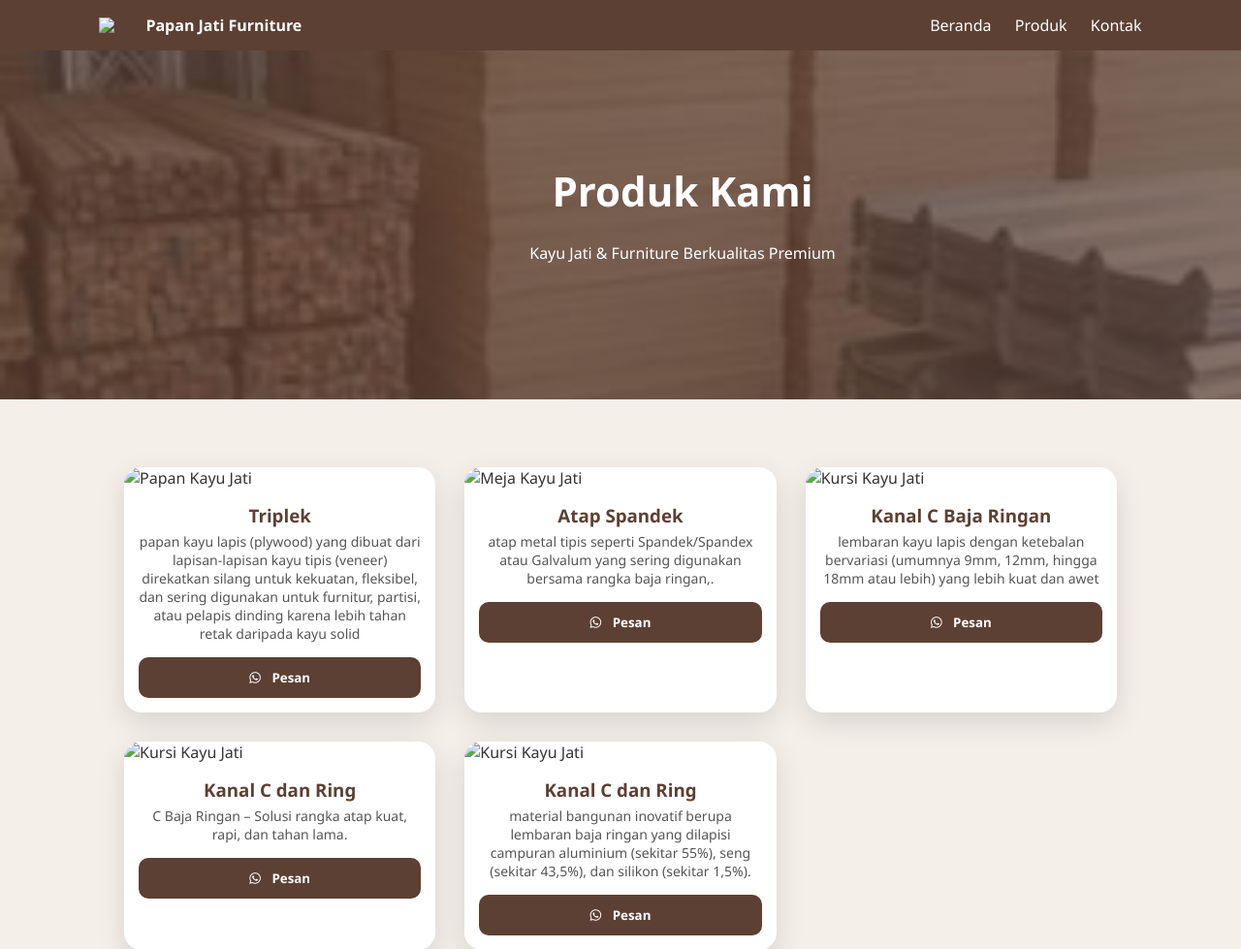
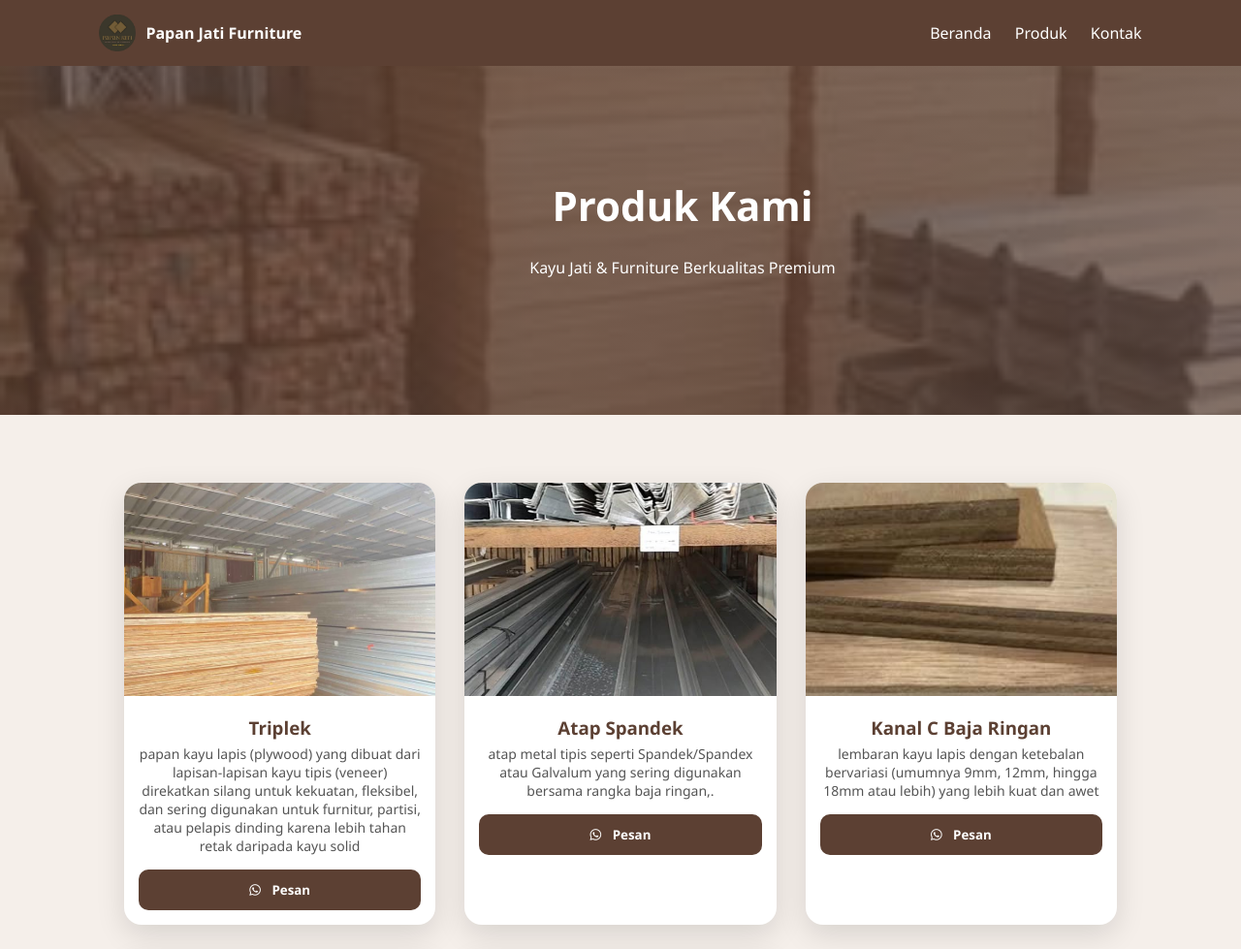
Before and after one commit to papanjatifurniture/PAPAN-JATI-FURNITURE, a plain HTML site: page produk.html in a window 1280 px wide. Shown: the top 979 px of the page at 97% size. Drawn offline with Linux system fonts and the light colour scheme; files whose address does not match are found by name.

Commit message:
Update produk.html

```diff
--- a/produk.html
+++ b/produk.html
@@ -17,7 +17,7 @@
 <!-- NAVBAR -->
 <nav class="navbar">
     <div class="nav-left">
-        <img src="images/logo.png" class="logo-img">
+        <img src="logo.png" class="logo-img">
         <span class="logo-text">Papan Jati Furniture</span>
     </div>
 
@@ -56,7 +56,7 @@
     <div class="produk-grid">
 
         <div class="produk-card">
-            <img src="images/Triplek.jpg" alt="Papan Kayu Jati">
+            <img src="Triplek.jpg" alt="Papan Kayu Jati">
             <h3>Triplek</h3>
             <p>papan kayu lapis (plywood) yang dibuat dari lapisan-lapisan kayu tipis (veneer) direkatkan silang untuk kekuatan, fleksibel, dan sering digunakan untuk furnitur, partisi,
                 atau pelapis dinding karena lebih tahan retak daripada kayu solid</p>
@@ -66,7 +66,7 @@
         </div>
 
         <div class="produk-card">
-            <img src="images/Seng.jpg" alt="Meja Kayu Jati">
+            <img src="Seng.jpg" alt="Meja Kayu Jati">
             <h3>Atap Spandek</h3>
             <p>atap metal tipis seperti Spandek/Spandex atau Galvalum yang sering digunakan bersama rangka baja ringan,.</p>
             <button onclick="pesanWA('Meja Kayu Jati')">
@@ -75,7 +75,7 @@
         </div>
 
         <div class="produk-card">
-            <img src="images/Triplek tebal.jpg" alt="Kursi Kayu Jati">
+            <img src="Triplek tebal.jpg" alt="Kursi Kayu Jati">
             <h3>Kanal C Baja Ringan</h3>
             <p> lembaran kayu lapis dengan ketebalan bervariasi
                 (umumnya 9mm, 12mm, hingga 18mm atau lebih) yang lebih kuat dan awet</p>
@@ -84,7 +84,7 @@
             </button>
         </div>
         <div class="produk-card">
-            <img src="images/kanal c dan ring.jpg" alt="Kursi Kayu Jati">
+            <img src="kanal c dan ring.jpg" alt="Kursi Kayu Jati">
             <h3>Kanal C dan Ring</h3>
             <p>C Baja Ringan – Solusi rangka atap kuat, rapi, dan tahan lama.</p>
             <button onclick="pesanWA('Kursi Kayu Jati')">
@@ -92,7 +92,7 @@
             </button>
         </div>
         <div class="produk-card">
-            <img src="images/Galvalium.jpg" alt="Kursi Kayu Jati">
+            <img src="Galvalium.jpg" alt="Kursi Kayu Jati">
             <h3>Kanal C dan Ring</h3>
             <p>material bangunan inovatif berupa lembaran baja ringan yang dilapisi campuran aluminium (sekitar 55%),
                  seng (sekitar 43,5%), dan silikon (sekitar 1,5%).</p>
```
